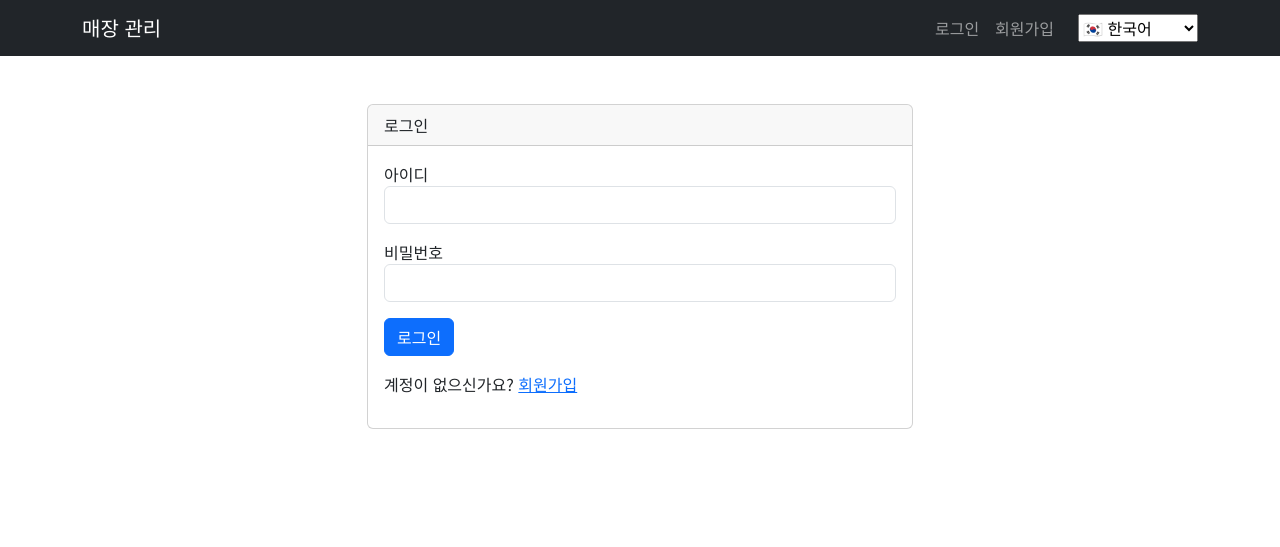
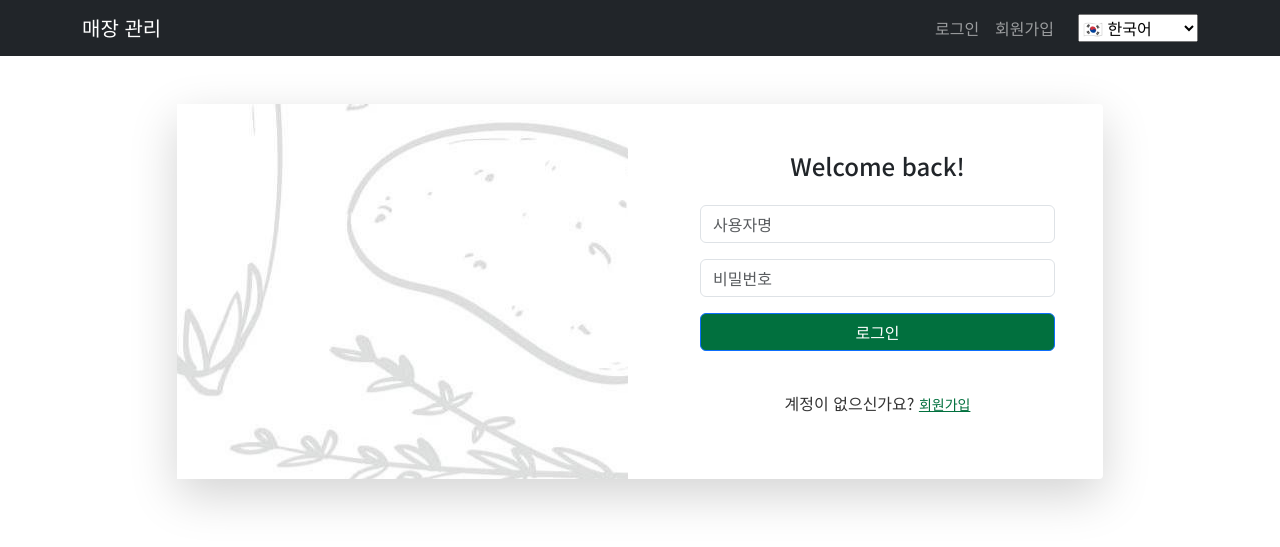
Before and after one commit to colacan01/saleswork, a Django app: page /accounts/login/ in a window 1280 px wide. Shown: the top 547 px of the page. Run offline with Django 5.2, Linux system fonts and the light colour scheme.

Commit message:
로그인 페이지 디자인 개선 및 CSS 스타일 추가, 로고 이미지 추가

```diff
--- a/accounts/templates/accounts/login.html
+++ b/accounts/templates/accounts/login.html
@@ -1,26 +1,45 @@
 {% extends 'base.html' %}
+{% load static %}
 {% load i18n %}
 {% block content %}
-<div class="container mt-5">
-    <div class="row justify-content-center">
-        <div class="col-md-6">
-            <div class="card">
-                <div class="card-header">{% trans "로그인" %}</div>
-                <div class="card-body">
-                    <form method="post">
-                        {% csrf_token %}
-                        <div class="form-group mb-3">
-                            <label for="username">{% trans "아이디" %}</label>
-                            <input type="text" name="username" class="form-control" required>
+<div class="d-flex d-xl-flex align-items-center align-items-xl-center" style="width: 100%;height: 100%;">
+    <div class="container">
+        <div class="row justify-content-center">
+            <div class="col-md-9 col-lg-12 col-xl-10">
+                <div class="card shadow-lg o-hidden border-0 my-5">
+                    <div class="card-body p-0">
+                        <div class="row">
+                            <div class="col-lg-6 d-none d-lg-flex">
+                                <div class="flex-grow-1 bg-login-image" style="background-image: url('{% static 'site_images/durvill_logo.jpg' %}');"></div>
+                            </div>
+                            <div class="col-lg-6">
+                                <div class="p-5">
+                                    <div class="text-center">
+                                        <h4 class="text-dark mb-4">{% trans "Welcome back!" %}</h4>
+                                    </div>
+                                    <form class="user" method="post">
+                                        {% csrf_token %}
+                                        <div class="mb-3">
+                                            <input id="username" class="form-control form-control-user" type="text"
+                                                placeholder="{% trans "사용자명" %}" name="username" required />
+                                        </div>
+                                        <div class="mb-3">
+                                            <input id="password" class="form-control form-control-user" type="password"
+                                                placeholder="{% trans "Password" %}" name="password" required />
+                                        </div>
+                                        <div class="mb-3">
+                                            <button class="btn btn-primary d-block btn-user w-100" type="submit"
+                                                style="background: #01703E;">{% trans "로그인" %}</button>
+                                        </div>
+                                    </form>
+                                    <div class="text-center">
+                                        <p><br /><span style="color: rgb(51, 51, 51);">{% trans "계정이 없으신가요?" %} </span>
+                                            <a class="small" href="{% url 'accounts:register' %}" style="color: #01703E;">{% trans "회원가입" %}</a>
+                                        </p>
+                                    </div>
+                                </div>
+                            </div>
                         </div>
-                        <div class="form-group mb-3">
-                            <label for="password">{% trans "비밀번호" %}</label>
-                            <input type="password" name="password" class="form-control" required>
-                        </div>
-                        <button type="submit" class="btn btn-primary">{% trans "로그인" %}</button>
-                    </form>
-                    <div class="mt-3">
-                        <p>{% trans "계정이 없으신가요?" %} <a href="{% url 'accounts:register' %}">{% trans "회원가입" %}</a></p>
                     </div>
                 </div>
             </div>
--- a/static/css/styles.css
+++ b/static/css/styles.css
@@ -3,3 +3,100 @@ body {
     /* background-color: #f8f9fa; */
     color: #333;
 }
+
+.bs-icon {
+    --bs-icon-size: .75rem;
+    display: flex;
+    flex-shrink: 0;
+    justify-content: center;
+    align-items: center;
+    font-size: var(--bs-icon-size);
+    width: calc(var(--bs-icon-size) * 2);
+    height: calc(var(--bs-icon-size) * 2);
+    color: var(--bs-primary);
+  }
+
+  .bs-icon-xs {
+    --bs-icon-size: 1rem;
+    width: calc(var(--bs-icon-size) * 1.5);
+    height: calc(var(--bs-icon-size) * 1.5);
+  }
+
+  .bs-icon-sm {
+    --bs-icon-size: 1rem;
+  }
+
+  .bs-icon-md {
+    --bs-icon-size: 1.5rem;
+  }
+
+  .bs-icon-lg {
+    --bs-icon-size: 2rem;
+  }
+
+  .bs-icon-xl {
+    --bs-icon-size: 2.5rem;
+  }
+
+  .bs-icon.bs-icon-primary {
+    color: var(--bs-white);
+    background: var(--bs-primary);
+  }
+
+  .bs-icon.bs-icon-primary-light {
+    color: var(--bs-primary);
+    background: rgba(var(--bs-primary-rgb), .2);
+  }
+
+  .bs-icon.bs-icon-semi-white {
+    color: var(--bs-primary);
+    background: rgba(255, 255, 255, .5);
+  }
+
+  .bs-icon.bs-icon-rounded {
+    border-radius: .5rem;
+  }
+
+  .bs-icon.bs-icon-circle {
+    border-radius: 50%;
+  }
+
+  *, *:before, *:after {
+    -webkit-box-sizing: border-box;
+    -moz-box-sizing: border-box;
+    box-sizing: border-box;
+  }
+
+  .card {
+    font-weight: 400;
+    border: 0;
+    -webkit-box-shadow: 0 2px 5px 0 rgba(0, 0, 0, 0.16), 0 2px 10px 0 rgba(0, 0, 0, 0.12);
+    box-shadow: 0 2px 5px 0 rgba(0, 0, 0, 0.16), 0 2px 10px 0 rgba(0, 0, 0, 0.12);
+  }
+
+  .card {
+    position: relative;
+    display: -ms-flexbox;
+    display: flex;
+    -ms-flex-direction: column;
+    flex-direction: column;
+    min-width: 0;
+    word-wrap: break-word;
+    background-color: #fff;
+    background-clip: border-box;
+    border: 1px solid rgba(0, 0, 0, 0.125);
+    border-radius: 0.25rem;
+  }
+
+  .card-body {
+    -ms-flex: 1 1 auto;
+    flex: 1 1 auto;
+    min-height: 1px;
+    padding: 1.25rem;
+  }
+
+  input, input:focus, input:active {
+    outline: none !important;
+    -moz-outline-style: none !important;
+    box-shadow: none !important;
+  }
```
Also changed, not shown: static/site_images/durvill_logo.jpg (added).
